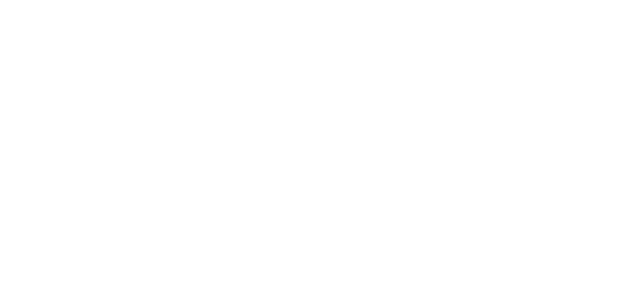
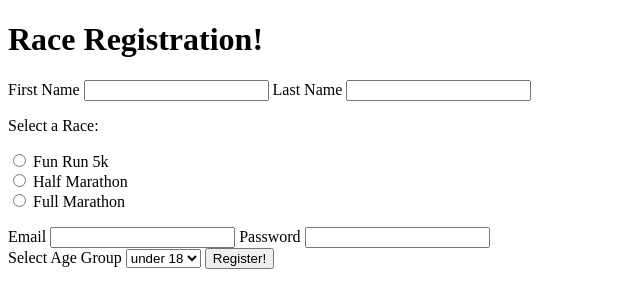
Before and after one commit to MuzzTav/MarathonReg, a plain HTML site: page index.html in a window 1280 px wide. Shown: the whole page, without its empty margins (0-640 px from the left). Drawn offline with Linux system fonts and the light colour scheme.

Commit message:
added form

```diff
--- a/index.html
+++ b/index.html
@@ -1,12 +1,44 @@
 <!DOCTYPE html>
 <html lang="en">
-<head>
-    <meta charset="UTF-8">
-    <meta http-equiv="X-UA-Compatible" content="IE=edge">
-    <meta name="viewport" content="width=device-width, initial-scale=1.0">
-    <title>Race Registration!</title>
-</head>
-<body>
-
-</body>
+  <head>
+    <meta charset="UTF-8" />
+    <meta http-equiv="X-UA-Compatible" content="IE=edge" />
+    <meta name="viewport" content="width=device-width, initial-scale=1.0" />
+    <title>Race Registration</title>
+  </head>
+  <body>
+    <h1>Race Registration!</h1>
+    <form action="/race">
+        <div>
+      <label for="first">First Name</label>
+      <input type="text" name="first" id="first" />
+      <label for="last">Last Name</label>
+      <input type="text" name="last" id="last" required/>
+    </div>
+    <p>
+        Select a Race:</p>
+        <p>
+        <input type="radio" name="type" id="5k" value="5k">
+        <label for="5k">Fun Run 5k</label><br>
+        <input type="radio" name="type" id="half" value="half">
+        <label for="half">Half Marathon</label><br>
+        <input type="radio" name="type" id="full" value="full">
+        <label for="full">Full Marathon</label>
+    </p>
+    <div>
+        <label for="email">Email</label>
+        <input type="email" name="email" id="email" required/>
+        <label for="password">Password</label>
+        <input type="password" name="password" id="password" required/>
+      </div>
+      Select Age Group
+      <select name="age" id="age-select">
+        <option value="&lt 18">under 18</option>
+        <option value="&lt 18">under 18</option>
+        <option value="&lt 18">under 18</option>
+        <option value="&lt 18">under 18</option>
+      </select>
+      <button>Register!</button>
+    </form>
+  </body>
 </html>
```
